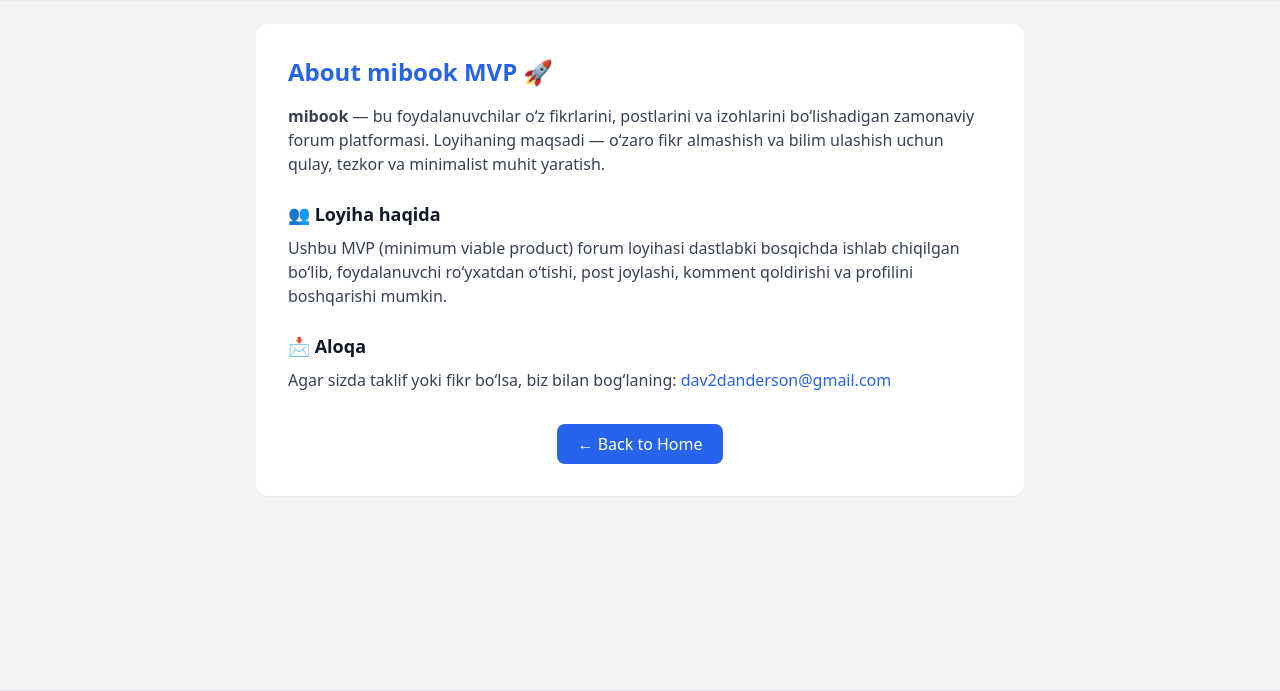
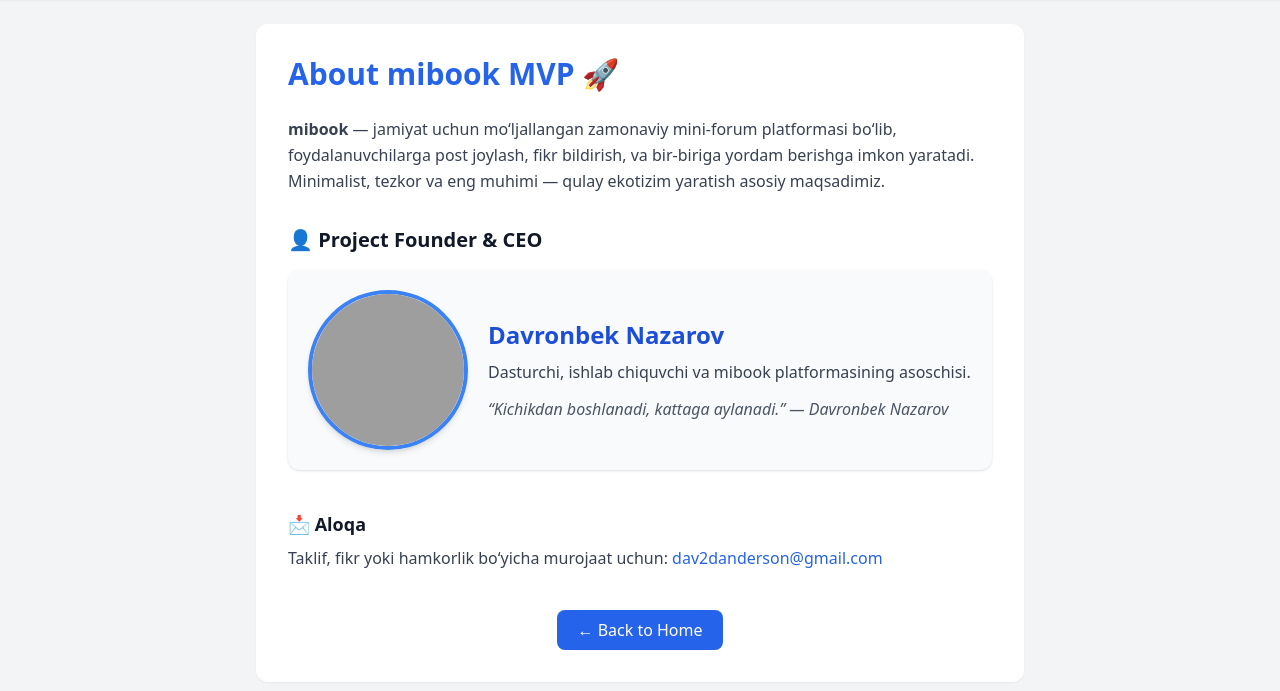
Before and after one commit to Dav2dAnderson/mibook, a Django app: page /about_project/ in a window 1280 px wide. Shown: the part 61-752 px from the top of the page. Run offline with Django 5.2, Linux system fonts and the light colour scheme; some libraries are stand-ins or nearby versions; grey boxes are pictures that could not be loaded.

Commit message:
edited: about_page

```diff
--- a/main/views.py
+++ b/main/views.py
@@ -182,7 +182,17 @@ class PostReplyView(LoginRequiredMixin, DetailView):
 class AboutProjectView(TemplateView):
     template_name = 'about_project.html'
 
+    def get_context_data(self, **kwargs):
+        context = super().get_context_data(**kwargs)
 
+        context['ceo_name'] = "Davronbek Nazarov"
+        context['ceo_bio'] = (
+            "Dasturchi, ishlab chiquvchi va mibook platformasining asoschisi. "
+        )
+        context['ceo_photo'] = "/media/profile_images/DSC08446_copy.jpg"
+        context['contact_email'] = "dav2danderson@gmail.com"
+
+        return context
 
 
 class ContactView(FormView):
--- a/templates/about_project.html
+++ b/templates/about_project.html
@@ -2,38 +2,57 @@
 {% block title %}About Project | mibook{% endblock %}
 
 {% block content %}
-<div class="max-w-3xl mx-auto bg-white rounded-xl shadow-sm p-8">
+<div class="max-w-3xl mx-auto bg-white text-gray-900 rounded-xl shadow-sm p-8">
 
-  <h1 class="text-2xl font-semibold mb-4 text-blue-600">About mibook MVP 🚀</h1>
+  <!-- PROJECT TITLE -->
+  <h1 class="text-3xl font-semibold mb-6 text-blue-600">About mibook MVP 🚀</h1>
 
-  <p class="text-gray-700 mb-4">
-    <strong>mibook</strong> — bu foydalanuvchilar o‘z fikrlarini, postlarini va izohlarini bo‘lishadigan
-    zamonaviy forum platformasi. Loyihaning maqsadi — o‘zaro fikr almashish va bilim ulashish uchun qulay,
-    tezkor va minimalist muhit yaratish.
+  <!-- PROJECT INTRO -->
+  <p class="text-gray-700 mb-6 leading-relaxed">
+    <strong>mibook</strong> — jamiyat uchun mo‘ljallangan zamonaviy mini-forum platformasi bo‘lib,
+    foydalanuvchilarga post joylash, fikr bildirish, va bir-biriga yordam berishga imkon yaratadi.
+    Minimalist, tezkor va eng muhimi — qulay ekotizim yaratish asosiy maqsadimiz.
   </p>
 
-  <!-- <h2 class="text-lg font-semibold mt-6 mb-2">🛠️ Ishlatilgan texnologiyalar</h2>
-  <ul class="list-disc pl-6 text-gray-700">
-    <li><strong>Backend:</strong> Django, Django REST Framework</li>
-    <li><strong>Frontend:</strong> Tailwind CSS, HTMX, Lucide Icons</li>
-    <li><strong>Database:</strong> PostgreSQL</li>
-    <li><strong>Others:</strong> Redis + Celery (background tasks)</li>
-  </ul> -->
+  <!-- CEO SECTION -->
+  <h2 class="text-xl font-semibold mt-8 mb-4">👤 Project Founder & CEO</h2>
 
-  <h2 class="text-lg font-semibold mt-6 mb-2">👥 Loyiha haqida</h2>
-  <p class="text-gray-700 mb-4">
-    Ushbu MVP (minimum viable product) forum loyihasi dastlabki bosqichda ishlab chiqilgan bo‘lib, foydalanuvchi
-    ro‘yxatdan o‘tishi, post joylashi, komment qoldirishi va profilini boshqarishi mumkin.
+  <div class="flex flex-col sm:flex-row items-center gap-5 bg-gray-50 p-5 rounded-xl shadow">
+
+    <!-- CEO PHOTO -->
+    <img src="{{ ceo_photo }}"
+      alt="CEO Photo"
+      class="w-40 h-40 rounded-full object-cover border-4 border-blue-500 shadow-md">
+
+    <!-- CEO BIO -->
+    <div>
+      <h3 class="text-2xl font-semibold text-blue-700">
+        {{ ceo_name }}
+      </h3>
+
+      <p class="mt-2 text-gray-700 leading-relaxed">
+        {{ ceo_bio }}
+      </p>
+
+      <p class="mt-3 text-gray-600 italic">
+        “Kichikdan boshlanadi, kattaga aylanadi.” — {{ ceo_name }}
+      </p>
+    </div>
+  </div>
+
+  <!-- CONTACT -->
+  <h2 class="text-lg font-semibold mt-10 mb-2">📩 Aloqa</h2>
+  <p class="text-gray-700">
+    Taklif, fikr yoki hamkorlik bo‘yicha murojaat uchun:
+    <a href="mailto:{{ contact_email }}" class="text-blue-600 hover:underline">
+      {{ contact_email }}
+    </a>
   </p>
 
-  <h2 class="text-lg font-semibold mt-6 mb-2">📩 Aloqa</h2>
-  <p class="text-gray-700">
-    Agar sizda taklif yoki fikr bo‘lsa, biz bilan bog‘laning:
-    <a href="mailto:support@mibook.com" class="text-blue-600 hover:underline">dav2danderson@gmail.com</a>
-  </p>
-
-  <div class="mt-8 text-center">
-    <a href="{% url 'feed_page' %}" class="inline-block bg-blue-600 text-white px-5 py-2 rounded-lg hover:bg-blue-700 transition">
+  <!-- BACK BUTTON -->
+  <div class="mt-10 text-center">
+    <a href="{% url 'feed_page' %}"
+       class="inline-block bg-blue-600 text-white px-5 py-2 rounded-lg hover:bg-blue-700 transition">
       ← Back to Home
     </a>
   </div>
--- a/templates/base.html
+++ b/templates/base.html
@@ -30,6 +30,7 @@
 
         {% if user.is_authenticated %}
           <a href="{% url 'profile_user' request.user.username %}" class="text-gray-700 hover:text-blue-600">@{{ request.user.username }}</a>
+          <a class="text-gray-700 hover:text-blue-600">chats</a>
           <a href="{% url 'logout' %}" class="text-gray-700 hover:text-blue-600">Logout</a>
         {% else %}
           <a href="{% url 'login' %}" class="text-gray-700 hover:text-blue-600">Login</a>
--- a/templates/profile_related/profile.html
+++ b/templates/profile_related/profile.html
@@ -61,7 +61,7 @@
         <span class="font-semibold text-gray-900">{{ posts.count }}</span> Posts
       </div>
       <div>
-        <span class="font-semibold text-gray-900">{{ profile_user.replies.count }}</span> Replies
+        <span class="font-semibold text-gray-900">{{ posts.replies.count }}</span> Followers
       </div>
     </div>
 
```
